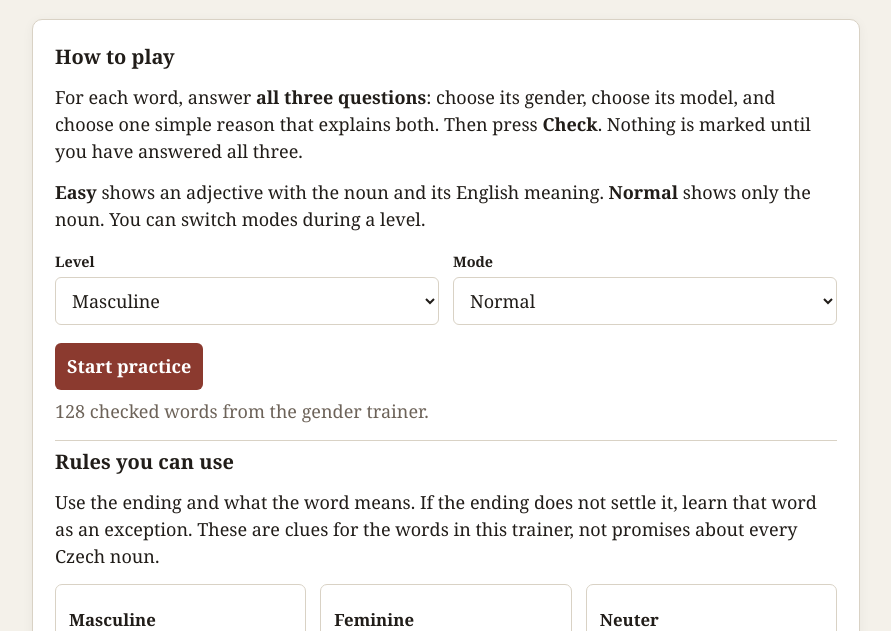
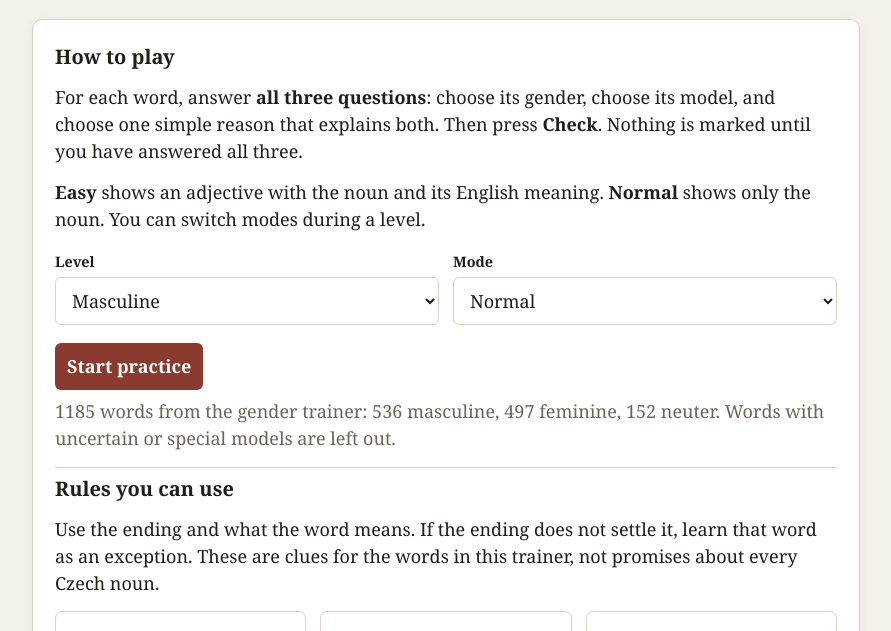
Before and after one commit to AtuskaM/Czech-Gender-trainer, a plain HTML site: page models.html in a window 1280 px wide. Shown: the part 95-726 px from the top of the page, without its empty margins (194-1085 px from the left). Drawn offline with Linux system fonts and the light colour scheme.

Commit message:
Expand model practice with reliable vocabulary patterns

```diff
--- a/czech_gender_data.tsv
+++ b/czech_gender_data.tsv
@@ -788,7 +788,7 @@ partner	maskulinum	5	partner
 pás	maskulinum	5	belt
 pekáč	maskulinum	5	baking tray
 pepř	maskulinum	5	pepper
-petržel	maskulinum	5	parsley
+petržel	femininum	5	parsley
 plán	maskulinum	5	plan
 plast	maskulinum	5	plastic
 pneuservis	maskulinum	5	tyre service
--- a/models.html
+++ b/models.html
@@ -92,14 +92,18 @@ const REASONS = {
   M_PERSON_HARD: 'It is a person or animal and ends in a hard consonant.',
   M_PERSON_SOFT: 'It is a person or animal and ends in a soft consonant.',
   M_PERSON_TEL: 'It names a male person and ends in -tel.',
+  M_PERSON_LEARN: 'It names a male person; this model must be memorized.',
   M_PERSON_A: 'It names a male person and ends in -a.',
   M_PERSON_CE: 'It names a male person and ends in -ce.',
   M_THING_HARD: 'It is a thing and ends in a hard consonant.',
   M_THING_SOFT: 'It is a thing and ends in a soft consonant.',
+  M_THING_LEARN: 'It is a thing; this soft model is an exception to memorize.',
   F_A: 'It ends in -a.',
   F_ICE: 'It ends in -ice and in -e.',
   F_CE: 'It ends in -ce and in -e.',
-  F_E_LEARN: 'Learn that it is feminine; it ends in -e.',
+  F_YNE: 'It ends in -yně and in -ě.',
+  F_IE: 'It ends in -ie and in -e.',
+  F_E_LEARN: 'Learn that it is feminine; it ends in -e or -ě.',
   F_SOFT: 'It is a feminine word ending in a soft consonant.',
   F_PISEN_LEARN: 'Its feminine gender and píseň model must be memorized.',
   F_OST: 'It ends in -ost.',
@@ -125,7 +129,7 @@ const SETS = [
   ['femininum','růže','F_CE','práce restaurace informace injekce'],
   ['femininum','růže','F_E_LEARN','židle chvíle večeře snídaně'],
   ['femininum','píseň','F_SOFT','báseň třešeň skříň předsíň povodeň'],
-  ['femininum','píseň','F_PISEN_LEARN','postel mrkev'],
+  ['femininum','píseň','F_PISEN_LEARN','postel mrkev petržel'],
   ['femininum','kost','F_OST','kost radost bolest společnost bezpečnost starost'],
   ['femininum','kost','F_KOST_LEARN','věc řeč nemoc'],
   ['neutrum','město','N_O','město okno auto kolo jablko pivo víno maso jezero divadlo'],
@@ -135,6 +139,73 @@ const SETS = [
   ['neutrum','kuře','N_KURE_LEARN','zvíře rajče doupě koště poupě'],
   ['neutrum','stavení','N_I','stavení bydlení náměstí nádraží narození pití oblečení']
 ];
+
+// The larger collection uses only the basic patterns. People and animals are
+// listed explicitly so a masculine noun cannot be called a "thing" by mistake.
+const ANIMATE = new Set(`muž student učitel doktor přítel bratr otec syn pes
+adresát advokát asistent cizinec číšník člověk dědeček dělník farmář
+gynekolog hasič herec holič host hudebník chlapec informatik kamarád kluk
+kuchař lékárník lékař manžel Mongol nájemník novinář odesílatel opravář pan
+podnikatel pojištěnec právník prezident prodavač profesor režisér rodič Rus
+ředitel řemeslník řidič soused spisovatel sportovec strýc tatínek technik
+tlumočník Ukrajinec umělec úředník Vietnamec začátečník zaměstnanec
+zaměstnavatel zedník zpěvák zubař žák básník běloch bratranec brigádník
+černoch člen čtenář diabetik diskžokej divák docent druh elektrikář fanoušek
+chirurg instalatér jednatel kadeřník kardiolog katolík křesťan kůň kapr
+listonoš lyžař majitel makléř malíř ministr muslim občan obchodník
+ošetřovatel partner pojišťovatel politik poslanec prarodič primátor psychiatr
+revizor řezník senátor senior sochař sourozenec svědek školník švagr tchán
+trenér vdovec veterinář závodník zeť překladatel kadeřník zaměstnavatel
+obchodník restauratér soudce průvodce vůdce vládce dárce správce obhájce
+zástupce příjemce důchodce turista starosta předseda táta specialista
+policista fotbalista hokejista ateista buddhista optimista pesimista stážista`.split(/\s+/));
+
+const EXCLUDE = new Set('chleba den hmyz model kotel pardon úterý'.split(' '));
+const N_MORE_LEARN = new Set('moře pole nebe lože poledne dopoledne odpoledne srdce vejce slunce ovoce citoslovce příslovce'.split(' '));
+const N_KURE_LEARN = new Set('zvíře rajče doupě koště poupě paraple šuple'.split(' '));
+const N_BABIES = new Set('kuře dítě štěně tele sele mládě kotě'.split(' '));
+const SOFT_FINAL = /[cčďjňřšťž]$/u;
+const HARD_FINAL = /[bdfghklmnprstvxz]$/u;
+
+function inferBasicModel(word, source) {
+  const {gender, level}=source;
+  if (['8','9','10'].includes(level) || EXCLUDE.has(word) || word.includes(' ')) return null;
+  const w=word.toLowerCase();
+  if (gender==='femininum') {
+    if (w.endsWith('a')) return ['žena','F_A'];
+    if (w.endsWith('ice')) return ['růže','F_ICE'];
+    if (w.endsWith('ce')) return ['růže','F_CE'];
+    if (w.endsWith('yně')) return ['růže','F_YNE'];
+    if (w.endsWith('ie')) return ['růže','F_IE'];
+    if (w.endsWith('e') || w.endsWith('ě')) return ['růže','F_E_LEARN'];
+    if (w.endsWith('ost')) return ['kost','F_OST'];
+    return null; // Other feminine consonant words need an individual review.
+  }
+  if (gender==='neutrum') {
+    if (w.endsWith('iště')) return ['moře','N_ISTE'];
+    if (N_BABIES.has(w)) return ['kuře','N_BABY'];
+    if (N_KURE_LEARN.has(w)) return ['kuře','N_KURE_LEARN'];
+    if (N_MORE_LEARN.has(w)) return ['moře','N_E_LEARN'];
+    if (w.endsWith('o')) return ['město','N_O'];
+    if (w.endsWith('í')) return ['stavení','N_I'];
+    return null;
+  }
+  if (gender==='maskulinum') {
+    if (w.endsWith('a') && ANIMATE.has(word)) return ['předseda','M_PERSON_A'];
+    if (w.endsWith('ce') && ANIMATE.has(word)) return ['soudce','M_PERSON_CE'];
+    if (ANIMATE.has(word)) {
+      if (w.endsWith('tel')) return ['muž','M_PERSON_TEL'];
+      if (word==='manžel') return ['muž','M_PERSON_LEARN'];
+      if (SOFT_FINAL.test(w)) return ['muž','M_PERSON_SOFT'];
+      if (HARD_FINAL.test(w)) return ['pán','M_PERSON_HARD'];
+      return null;
+    }
+    if (word==='kašel') return ['stroj','M_THING_LEARN'];
+    if (SOFT_FINAL.test(w)) return ['stroj','M_THING_SOFT'];
+    if (HARD_FINAL.test(w)) return ['hrad','M_THING_HARD'];
+  }
+  return null;
+}
 
 const MODEL_ORDER = ['pán','muž','předseda','soudce','hrad','stroj','žena','růže','píseň','kost','město','moře','kuře','stavení'];
 const ADJECTIVES = [ ['malý','small'], ['nový','new'], ['starý','old'], ['velký','big'], ['český','Czech'] ];
@@ -272,8 +343,8 @@ async function loadWords() {
     const lines=(await response.text()).replace(/\r/g,'').split('\n');
     const lookup=new Map();
     for(const line of lines) {
-      const [word,gender,,english]=line.split('\t');
-      if(word && ['maskulinum','femininum','neutrum'].includes(gender) && !lookup.has(word)) lookup.set(word,{gender,english});
+      const [word,gender,level,english]=line.split('\t');
+      if(word && ['maskulinum','femininum','neutrum'].includes(gender) && !lookup.has(word)) lookup.set(word,{gender,level,english});
     }
     const words=[]; const seen=new Set();
     for(const [gender,model,reason,names] of SETS) for(const word of names.split(' ')) {
@@ -281,9 +352,18 @@ async function loadWords() {
       if(!source || source.gender!==gender || !REASONS[reason] || seen.has(word)) throw new Error('Review model entry: '+word);
       seen.add(word); words.push({word,gender,model,reason,english:source.english});
     }
+    for(const [word,source] of lookup) {
+      if(seen.has(word)) continue;
+      const found=inferBasicModel(word,source);
+      if(!found) continue;
+      const [model,reason]=found;
+      seen.add(word); words.push({word,gender:source.gender,model,reason,english:source.english});
+    }
     state.words=words;
     $('start').disabled=false; $('start').textContent='Start practice';
-    $('loadMessage').textContent=`${words.length} checked words from the gender trainer.`;
+    const counts={maskulinum:0,femininum:0,neutrum:0};
+    words.forEach(x=>counts[x.gender]++);
+    $('loadMessage').textContent=`${words.length} words from the gender trainer: ${counts.maskulinum} masculine, ${counts.femininum} feminine, ${counts.neutrum} neuter. Words with uncertain or special models are left out.`;
   } catch(error) { $('loadMessage').textContent='Could not load the words. Please reload this page. '+error.message; }
 }
 loadWords();
```
